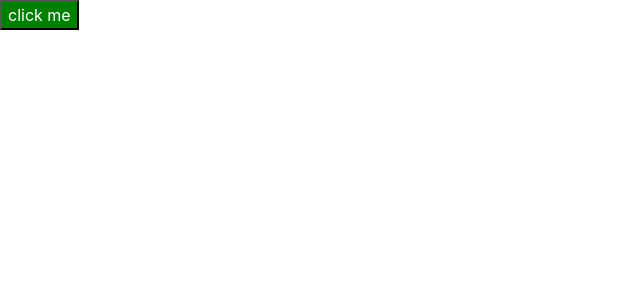
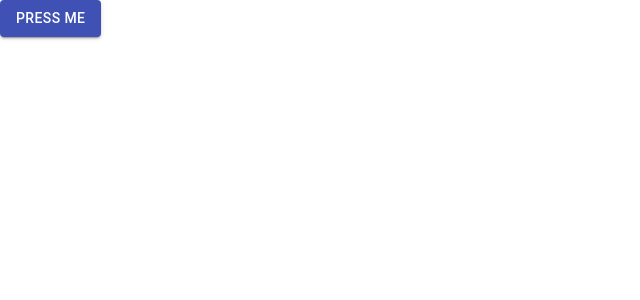
Before and after one commit to domster4444/ddc-workshop, a React (Create React App) app: page / in a window 1280 px wide. Shown: the top 300 px of the page, without its empty margins (0-640 px from the left). Built offline with nearby package versions, Linux system fonts and the light colour scheme.

Commit message:
using material ui

```diff
--- a/package.json
+++ b/package.json
@@ -3,6 +3,10 @@
   "version": "0.1.0",
   "private": true,
   "dependencies": {
+    "@emotion/react": "^11.4.1",
+    "@material-ui/core": "^4.12.3",
+    "@material-ui/icons": "^4.11.2",
+    "@mui/material": "^5.0.1",
     "@testing-library/jest-dom": "^5.14.1",
     "@testing-library/react": "^11.2.7",
     "@testing-library/user-event": "^12.8.3",
--- a/src/App.js
+++ b/src/App.js
@@ -1,12 +1,11 @@
 import React from 'react';
+import { Button } from '@material-ui/core';
 const App = () => {
-  const buttonStyle = {
-    background: 'green',
-    color: 'white',
-  };
   return (
     <React.Fragment>
-      <button style={buttonStyle}>click me</button>
+      <Button color="primary" variant="contained">
+        press me
+      </Button>
     </React.Fragment>
   );
 };
```
Also changed, not shown: 1 other file (tests, documents, lock files or other folders).
